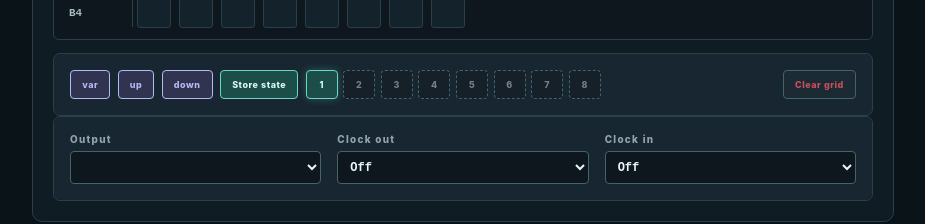
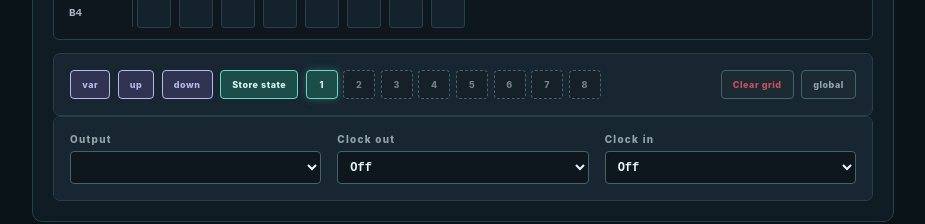
Before and after one commit to hendrik-goebel/Arpeggiator, a Vue app: page / in a window 1280 px wide. Shown: the part 1055-1279 px from the top of the page, without its empty margins (177-1102 px from the left). Built offline with nearby package versions, Linux system fonts and the light colour scheme.

Commit message:
add global mode

```diff
--- a/src/App.vue
+++ b/src/App.vue
@@ -26,13 +26,13 @@
     </section>
 
 
-    <ArpeggiatorPanel :channel="currentChannel" :outputs="outputs" :selectedOutputId="selectedOutputId"
+    <ArpeggiatorPanel :channel="currentChannel" :outputs="outputs" :selectedOutputId="selectedOutputId" :global-actions="globalActions"
       :clock-outputs="clockOutputs" :clock-inputs="clockInputs" :clock-output-id="clockOutputId" :clock-input-id="clockInputId" :log="log"
       :stored-states="currentStoredStates"
       :active-stored-state-index="currentActiveStoredStateIndex"
       @toggle-note="toggleNote" @cycle-step="cycleStep" @toggle-play="togglePlay" @enable-midi="enableMidi"
       @select-output="(id)=>{ selectedOutputId = id }" @update-pattern="updatePattern" @update-noteLength="updateNoteLength" @update-octave="updateArpeggioOctave" @clear-notes="clearNotes" @update-loop-length="updateLoopLength" @update-quant="updateQuantisation"
-      @update-arpeggio-length="updateArpeggioLength" @channel-variation="() => createVariation(currentIndex)" @shift-notes="shiftCurrentChannelNotes"
+      @update-arpeggio-length="updateArpeggioLength" @channel-variation="handleVariation" @shift-notes="handleShiftNotes" @toggle-global-actions="globalActions = !globalActions"
       @store-state="storeCurrentState" @apply-stored-state="applyStoredState"
       @set-clock-output="setClockOutput" @set-clock-input="setClockInput" />
 
@@ -98,6 +98,7 @@ const {
   updateQuantisation,
   updateArpeggioOctave,
   shiftCurrentChannelNotes,
+  shiftAllChannelNotes,
   currentStoredStates,
   currentActiveStoredStateIndex,
   storeCurrentState,
@@ -109,6 +110,17 @@ const {
 
 const seedKey = ref('')
 const seedStatus = ref('')
+const globalActions = ref(false)
+
+function handleVariation() {
+  if (globalActions.value) createGlobalVariation()
+  else createVariation(currentIndex.value)
+}
+
+function handleShiftNotes(direction: 1 | -1) {
+  if (globalActions.value) shiftAllChannelNotes(direction)
+  else shiftCurrentChannelNotes(direction)
+}
 
 useKeyboard({
   currentIndex,
--- a/src/components/ArpeggiatorPanel.vue
+++ b/src/components/ArpeggiatorPanel.vue
@@ -6,7 +6,7 @@ import StepperControl from './StepperControl.vue'
 import { ARPEGGIO_OCTAVES, DEFAULT_BASE, KEYBOARD_OCTAVE_SIZE, NOTE_LENGTH_OPTIONS } from '../config'
 import { StoredArpeggiatorState } from '../models/channel'
 
-const props = defineProps<{ channel: any, outputs: any[], selectedOutputId: string | null, clockOutputs: any[], clockInputs: any[], clockOutputId: string | null, clockInputId: string | null, log: string[], storedStates: (StoredArpeggiatorState | null)[], activeStoredStateIndex: number | null }>()
+const props = defineProps<{ channel: any, outputs: any[], selectedOutputId: string | null, clockOutputs: any[], clockInputs: any[], clockOutputId: string | null, clockInputId: string | null, log: string[], storedStates: (StoredArpeggiatorState | null)[], activeStoredStateIndex: number | null, globalActions: boolean }>()
 
 const base = computed(() => props.channel?.base ?? DEFAULT_BASE)
 const fullNotes = computed(() => Array.from({ length: KEYBOARD_OCTAVE_SIZE }, (_, i) => base.value + i))
@@ -53,6 +53,7 @@ const fullNotes = computed(() => Array.from({ length: KEYBOARD_OCTAVE_SIZE }, (_
         >{{ index + 1 }}</button>
       </div>
       <button class="clear-button" @click="$emit('clear-notes')">Clear grid</button>
+      <button class="global-button" :class="{ active: globalActions }" :aria-pressed="globalActions" @click="$emit('toggle-global-actions')">global</button>
     </div>
     <div class="routing-section">
       <div class="control-column routing">
@@ -115,6 +116,12 @@ select:focus, input:focus { border-color: var(--teal); box-shadow: 0 0 0 2px rgb
   background: #1c2a33; color: var(--coral); font-size: .56rem; font-weight: 800;
   letter-spacing: .06em; cursor: pointer;
 }
+.global-button {
+  border: 1px solid var(--line-strong); border-radius: 4px; padding: .5rem .7rem;
+  background: #1c2a33; color: var(--text-muted); font-size: .56rem; font-weight: 800;
+  letter-spacing: .06em; cursor: pointer;
+}
+.global-button.active { border-color: var(--teal); background: var(--teal-deep); color: var(--teal-soft); }
 .sequencer { overflow-x: auto; }
 .state-storage {
   display: flex; flex-wrap: wrap; gap: .45rem; align-items: center;
--- a/src/useChannels.ts
+++ b/src/useChannels.ts
@@ -462,8 +462,7 @@ export function useChannels() {
     channel.arpeggiator.setSteps(channel.steps)
   }
 
-  function shiftCurrentChannelNotes(direction: 1 | -1) {
-    const channel = currentChannel.value
+  function shiftChannelNotes(channel: typeof channels[number], direction: 1 | -1) {
     const keyPitchClass = CIRCLE_OF_FIFTHS_KEYS.find(key => key.name === channel.key)?.pitchClass ?? 0
     const scalePitchClasses = MAJOR_SCALE_OFFSETS.map(offset => (keyPitchClass + offset) % 12)
     const shiftPitch = (pitch: number) => {
@@ -473,6 +472,7 @@ export function useChannels() {
       } while (!scalePitchClasses.includes((shifted % 12 + 12) % 12))
       return shifted
     }
+
     const shiftStep = (step: StepValue): StepValue => {
       if (typeof step === 'number') return step >= 0 ? shiftPitch(step) : step
       if (Array.isArray(step)) return step.map(shiftPitch)
@@ -486,6 +486,14 @@ export function useChannels() {
     channel.steps = channel.steps.map(shiftStep)
     channel.arpeggiator.setNotes(channel.notes)
     channel.arpeggiator.setSteps(channel.steps)
+  }
+
+  function shiftCurrentChannelNotes(direction: 1 | -1) {
+    shiftChannelNotes(currentChannel.value, direction)
+  }
+
+  function shiftAllChannelNotes(direction: 1 | -1) {
+    channels.forEach(channel => shiftChannelNotes(channel, direction))
   }
 
   function cloneStep(step: StepValue): StepValue {
@@ -754,6 +762,7 @@ export function useChannels() {
     updateLoopLength,
     updateArpeggioOctave,
     shiftCurrentChannelNotes,
+    shiftAllChannelNotes,
     storedStates,
     currentStoredStates,
     currentActiveStoredStateIndex,
```
